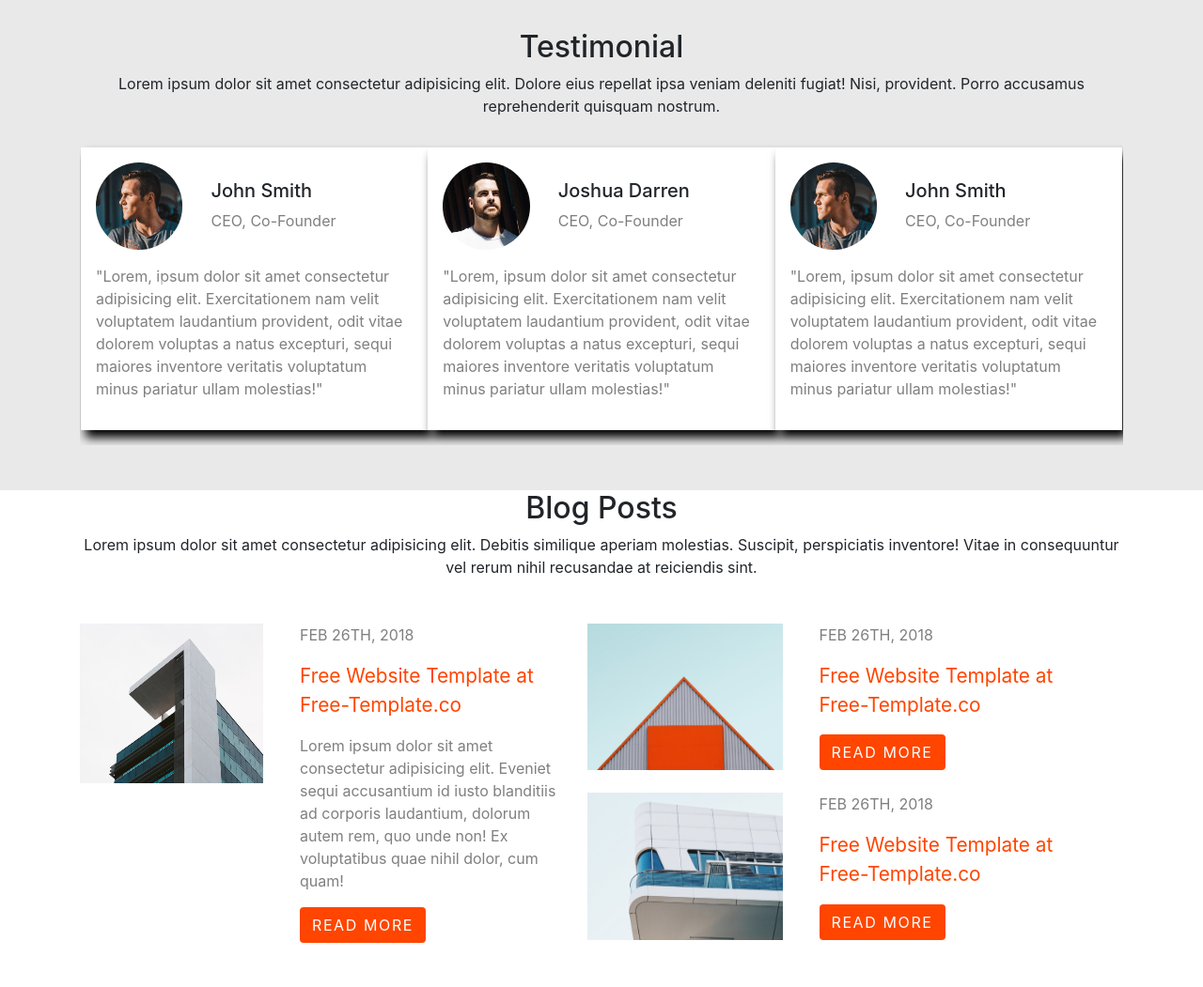
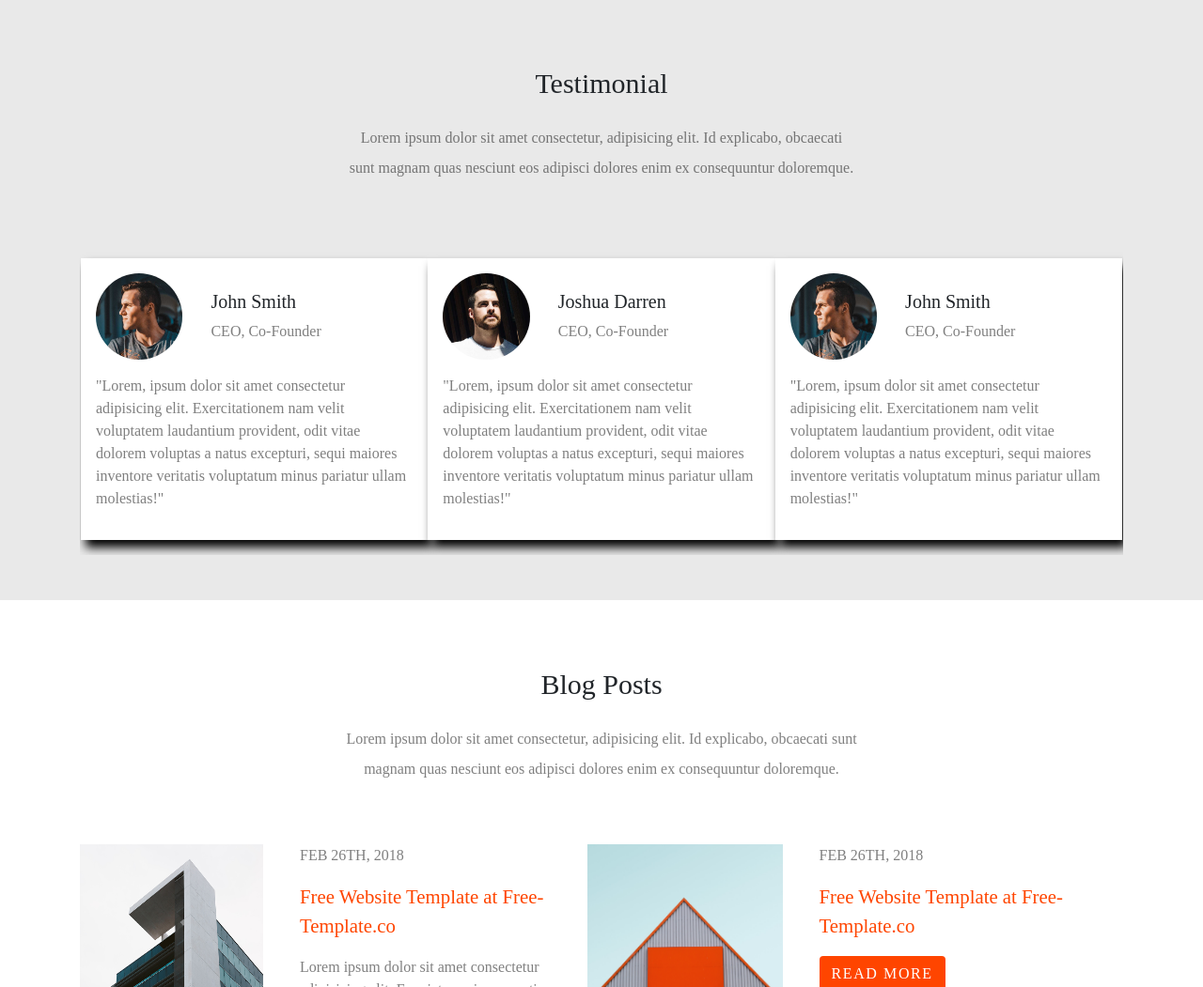
Before and after one commit to Navezm/Hexa, a website: page index.html in a window 1280 px wide. Shown: the part 3720-4771 px from the top of the page at 94% size. Drawn offline with nearby package versions, Linux system fonts and the light colour scheme; a web font is replaced by a local one.

Commit message:
Save tt sauf footer

```diff
--- a/index.html
+++ b/index.html
@@ -153,10 +153,9 @@
     <!-- Testimonial -->
     <section id="section_testi">
         <div class="container py-5">
-            <div class="text-center">
-                <h2>Testimonial</h2>
-                <p>Lorem ipsum dolor sit amet consectetur adipisicing elit. Dolore eius repellat ipsa veniam deleniti
-                    fugiat! Nisi, provident. Porro accusamus reprehenderit quisquam nostrum.</p>
+            <div class="container-fluid d-flex flex-column justify-content-center align-items-center my-5">
+                <h4 class="my-4 h4_projects">Testimonial</h2>
+                <p class="p_projects text-black-50">Lorem ipsum dolor sit amet consectetur, adipisicing elit. Id explicabo, obcaecati sunt magnam quas nesciunt eos adipisci dolores enim ex consequuntur doloremque.</p>
             </div>
             <div class="w-100">
                 <div id="carouselExampleControls" class="carousel slide" data-ride="carousel">
@@ -230,9 +229,9 @@
     <!-- Section blog -->
     <section class="container">
         <!-- Partie texte -->
-        <div class="text-center">
-            <h2>Blog Posts</h2>
-            <p>Lorem ipsum dolor sit amet consectetur adipisicing elit. Debitis similique aperiam molestias. Suscipit, perspiciatis inventore! Vitae in consequuntur vel rerum nihil recusandae at reiciendis sint.</p>
+        <div class="d-flex flex-column justify-content-center align-items-center my-5">
+            <h4 class="my-4 h4_projects">Blog Posts</h2>
+            <p class="p_projects text-black-50">Lorem ipsum dolor sit amet consectetur, adipisicing elit. Id explicabo, obcaecati sunt magnam quas nesciunt eos adipisci dolores enim ex consequuntur doloremque.</p>
         </div>
         <!-- Partie texte -->
 
--- a/src/scss/_fonts.scss
+++ b/src/scss/_fonts.scss
@@ -0,0 +1,4 @@
+@font-face{
+    font-family: commissioner;
+    src: url(../../public/font/Commissioner/static/Commissioner-Regular.ttf);
+}
--- a/src/scss/modules/_general.scss
+++ b/src/scss/modules/_general.scss
@@ -2,3 +2,7 @@ a{
     text-decoration: none;
     color: orangered;
 }
+
+body{
+    font-family: commissioner;
+}
```
Also changed, not shown: public/css/app.css.
